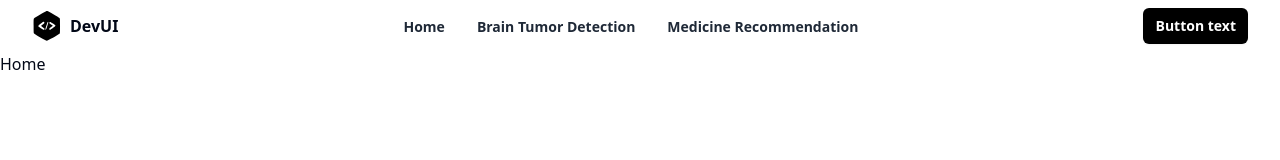
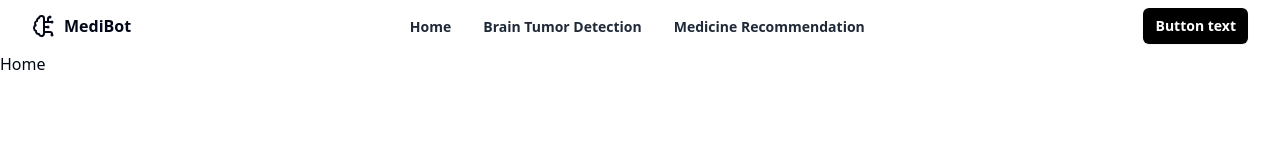
Before and after one commit to thepranaygupta/MediBot-FYP, a React (Vite) app in the folder frontend/: page / in a window 1280 px wide. Shown: the top 160 px of the page. Built offline with nearby package versions, Linux system fonts and the light colour scheme.

Commit message:
feat: Update Navbar component to include BrainCircuit icon

```diff
--- a/frontend/src/components/Navbar.tsx
+++ b/frontend/src/components/Navbar.tsx
@@ -1,6 +1,6 @@
 import React from 'react';
 import { Link } from 'react-router-dom';
-import { Menu, X } from 'lucide-react';
+import { Menu, X, BrainCircuit } from 'lucide-react';
 
 const menuItems = [
   {
@@ -29,14 +29,9 @@ export default function Navbar() {
       <div className='mx-auto flex max-w-7xl items-center justify-between px-4 py-2 sm:px-6 lg:px-8'>
         <div className='inline-flex items-center space-x-2'>
           <span>
-            <svg width='30' height='30' viewBox='0 0 50 56' fill='none' xmlns='http://www.w3.org/2000/svg'>
-              <path
-                d='M23.2732 0.2528C20.8078 1.18964 2.12023 12.2346 1.08477 13.3686C0 14.552 0 14.7493 0 27.7665C0 39.6496 0.0986153 41.1289 0.83823 42.0164C2.12023 43.5449 23.2239 55.4774 24.6538 55.5267C25.9358 55.576 46.1027 44.3832 48.2229 42.4602C49.3077 41.474 49.3077 41.3261 49.3077 27.8158C49.3077 14.3055 49.3077 14.1576 48.2229 13.1714C46.6451 11.7415 27.1192 0.450027 25.64 0.104874C24.9497 -0.0923538 23.9142 0.00625992 23.2732 0.2528ZM20.2161 21.8989C20.2161 22.4906 18.9835 23.8219 17.0111 25.3997C15.2361 26.7803 13.8061 27.9637 13.8061 28.0623C13.8061 28.1116 15.2361 29.0978 16.9618 30.2319C18.6876 31.3659 20.2655 32.6479 20.4134 33.0917C20.8078 34.0286 19.871 35.2119 18.8355 35.2119C17.8001 35.2119 9.0233 29.3936 8.67815 28.5061C8.333 27.6186 9.36846 26.5338 14.3485 22.885C17.6521 20.4196 18.4904 20.0252 19.2793 20.4196C19.7724 20.7155 20.2161 21.3565 20.2161 21.8989ZM25.6893 27.6679C23.4211 34.9161 23.0267 35.7543 22.1391 34.8668C21.7447 34.4723 22.1391 32.6479 23.6677 27.9637C26.2317 20.321 26.5275 19.6307 27.2671 20.3703C27.6123 20.7155 27.1685 22.7864 25.6893 27.6679ZM36.0932 23.2302C40.6788 26.2379 41.3198 27.0269 40.3337 28.1609C39.1503 29.5909 31.6555 35.2119 30.9159 35.2119C29.9298 35.2119 28.9436 33.8806 29.2394 33.0424C29.3874 32.6479 30.9652 31.218 32.7403 29.8867L35.9946 27.4706L32.5431 25.1532C30.6201 23.9205 29.0915 22.7371 29.0915 22.5892C29.0915 21.7509 30.2256 20.4196 30.9159 20.4196C31.3597 20.4196 33.6771 21.7016 36.0932 23.2302Z'
-                fill='black'
-              />
-            </svg>
+            <BrainCircuit />
           </span>
-          <span className='font-bold'>DevUI</span>
+          <span className='font-bold'>MediBot</span>
         </div>
         <div className='hidden lg:block'>
           <ul className='inline-flex space-x-8'>
```
Also changed, not shown: frontend/public/logo.png (added).
